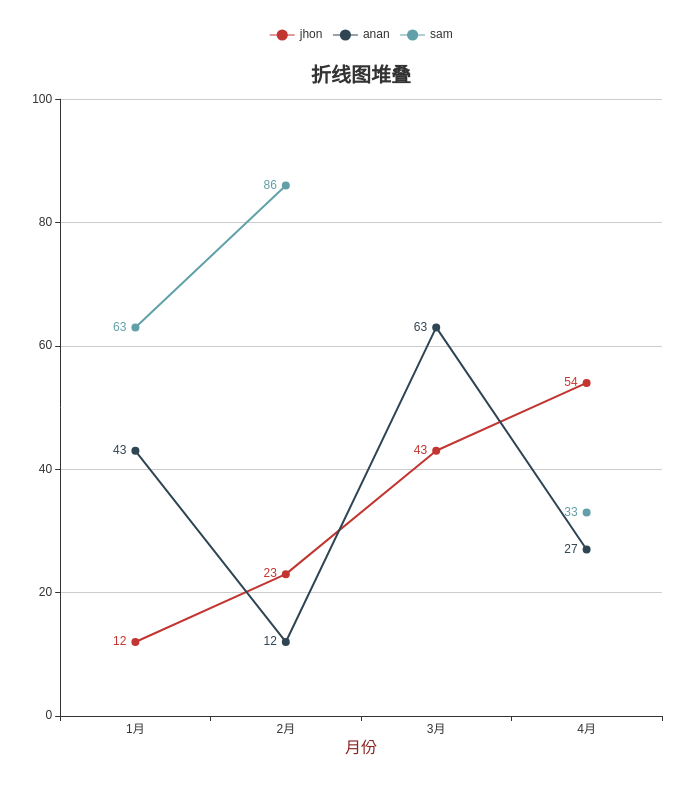
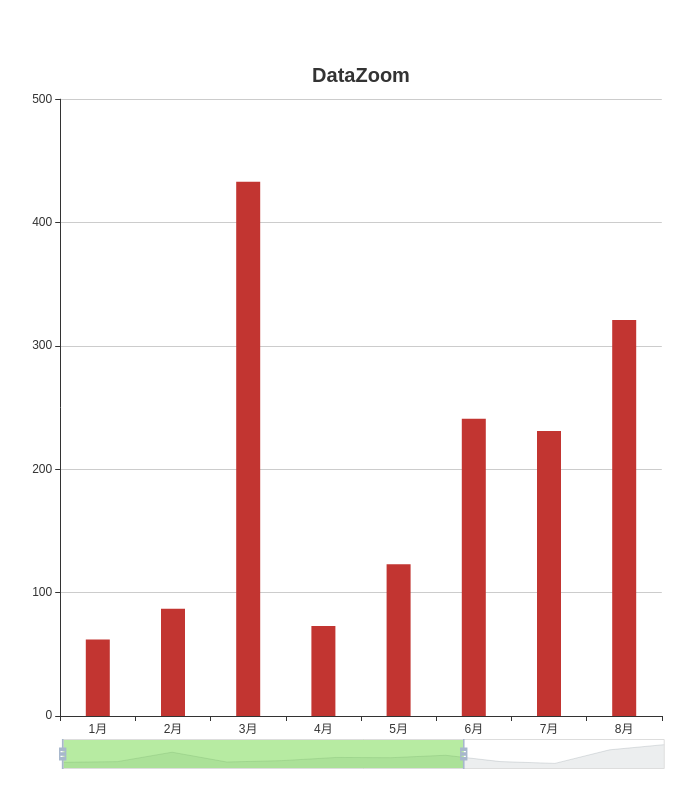
Before and after one commit to jjjjph/echarts, a Vue app: page / in a window 1280 px wide. Shown: the whole page, without its empty margins (39-735 px from the left). Built offline with nearby package versions, Linux system fonts and the light colour scheme.

Commit message:
feat: datazoom

```diff
--- /dev/null
+++ b/src/components/CompDataZoom.vue
@@ -0,0 +1,103 @@
+<template>
+  <div class="box"><div ref="node" class="chart-box"></div></div>
+</template>
+
+<script setup lang="ts">
+import { ref, onMounted } from "vue";
+import echarts from "echarts";
+const node = ref(null);
+const props = defineProps({
+  chartData: { type: Array, default: () => [] }, //数据
+  barWidth: { type: Number, default: 24 }, //设置柱形宽度
+});
+const emit = defineEmits();
+
+onMounted(function () {
+  const chart = echarts.init(node.value as unknown as HTMLDivElement);
+  var option: Object = {
+    title: {
+      text: "DataZoom",
+      textStyle: {
+        align: "center",
+        color: "#333",
+        fontSize: 20,
+      },
+      top: "5%",
+      left: "center",
+    },
+    grid: {
+      top: "10%",
+      left: "10%",
+    },
+    xAxis: {
+      type: "category", //x轴为类目轴
+      data: props.chartData.map((item) => item?.name),
+    },
+
+    yAxis: {
+      type: "value", //y轴为数据轴
+    },
+    series: [
+      {
+        data: props.chartData.map((item) => item.value),
+        type: "bar", //柱状图
+        barWidth: props.barWidth,
+      },
+    ],
+    dataZoom: [
+      // {
+      //   type: "inside", //内置在坐标系中
+      //   filterMode: "weakfilter", //根据窗口显示的数据，y轴的数据会改变
+      //   show: props.chartData.length > 5, //数据长度大于5就出现datazoom.type:'insider'
+      //   start: 0, //窗口展示的起始
+      //   end:
+      //     props.chartData.length > 5 ? (5 / props.chartData.length) * 100 : 100, //窗口展示数据的结束范围
+      //   orient: "horizontal", //为vertical时，控制的是垂直方向上的缩放
+      // },
+      {
+        type:'slider',
+        show: props.chartData.length > 10, //数据太多就出现datazoom.type:'slider'
+        start: 0, //窗口展示的起始
+        end:
+          props.chartData.length > 8 ? (8 / props.chartData.length) * 100 : 100, //窗口展示数据的结束范围
+        filterMode: "weakfilter",
+        textStyle:{
+          color: 'rgba(193, 17, 17, 1)',
+        },
+        // selectedDataBackground:{ //选中部分数据阴影的样式.v5.5.0开始支持
+        //   areaStyle:{ // 选中区域样式
+        //     color:'rgba(170, 20, 20, 1)'
+        //   },
+        //   lineStyle:{
+        //     color:'rgba(9, 210, 19, 1)'
+        //   }
+        // },
+        fillerColor:'rgba(77, 204, 23, 0.4)',
+        realtime:false,//拖拽不实时更新视图
+      }
+    ],
+  };
+
+  chart.setOption(option);
+  //图标点击事件
+  chart.on("click", (param) => {
+    // 获取 点击的 数据下标
+    const pointInPixel = param.dataIndex;
+
+    emit("chart-click", { name: props.chartData[pointInPixel] });
+  });
+});
+</script>
+
+<style lang="less">
+.box {
+  width: 800px;
+  height: 100%;
+  padding: 24px;
+}
+.chart-box {
+  display: block;
+  width: 100%;
+  height: 100%;
+}
+</style>
--- a/src/components/index.js
+++ b/src/components/index.js
@@ -3,6 +3,7 @@ import CompLine from './CompLine.vue'
 import CompBar from './CompBar.vue'
 import CompPie from './CompPie.vue'
 import CompStackedLine from './CompStackedLine.vue'
+import CompDataZoom from './CompDataZoom.vue'
 
 function plugin(app){
     for (const [key, component] of Object.entries(ElementPlusIconsVue)) {
@@ -12,6 +13,7 @@ function plugin(app){
     app.component('CompBar',CompBar)
     app.component('CompPie',CompPie)
     app.component('CompStackedLine',CompStackedLine)
+    app.component('CompDataZoom',CompDataZoom)
 }
 
 export default plugin
--- a/src/pages/home/index.vue
+++ b/src/pages/home/index.vue
@@ -2,21 +2,33 @@
   <!-- <CompLine :chart-data="chartData" @chart-click="chartEvent"/> -->
   <!-- <CompBar :chart-data="chartData" @chart-click="chartEvent"/> -->
   <!-- <CompPie :chart-data="chartData" @chart-click="chartEvent"/> -->
-  <CompStackedLine :chart-data="chartData" :lineLegend="lineLegend" :labels="labels" @chart-click="chartEvent"/>
-
+  <!-- <CompStackedLine :chart-data="chartData" :lineLegend="lineLegend" :labels="labels" @chart-click="chartEvent"/> -->
+  <CompDataZoom :chart-data="chartData" @chart-click="chartEvent" />
 </template>
 
 <script setup lang="ts">
-// const chartData=[{name:'1月',value:12},{name:'2月',value:33},{name:'3月',value:73}]
-const chartData=[[12,23,43,54],[43,12,63,27],[63,86,,33]]
-const lineLegend=['jhon','anan','sam']
-const labels=['1月','2月','3月','4月']
-function chartEvent(item){
+const chartData = [
+  { name: "1月", value: 62 },
+  { name: "2月", value: 87 },
+  { name: "3月", value: 433 },
+  { name: "4月", value: 73 },
+  { name: "5月", value: 123 },
+  { name: "6月", value: 241 },
+  { name: "7月", value: 231 },
+  { name: "8月", value: 321 },
+  { name: "9月", value: 89 },
+  { name: "10月", value: 23 },
+  { name: "11月", value: 521 },
+  { name: "12月", value: 712 },
+];
+
+// CompStackedLine
+// const chartData=[[12,23,43,54],[43,12,63,27],[63,86,,33]]
+// const lineLegend=['jhon','anan','sam']
+// const labels=['1月','2月','3月','4月']
+function chartEvent(item) {
   console.log(item);
-
 }
 </script>
 
-<style lang="less">
-
-</style>
+<style lang="less"></style>
```
Also changed, not shown: 1 other file (tests, documents, lock files or other folders).
